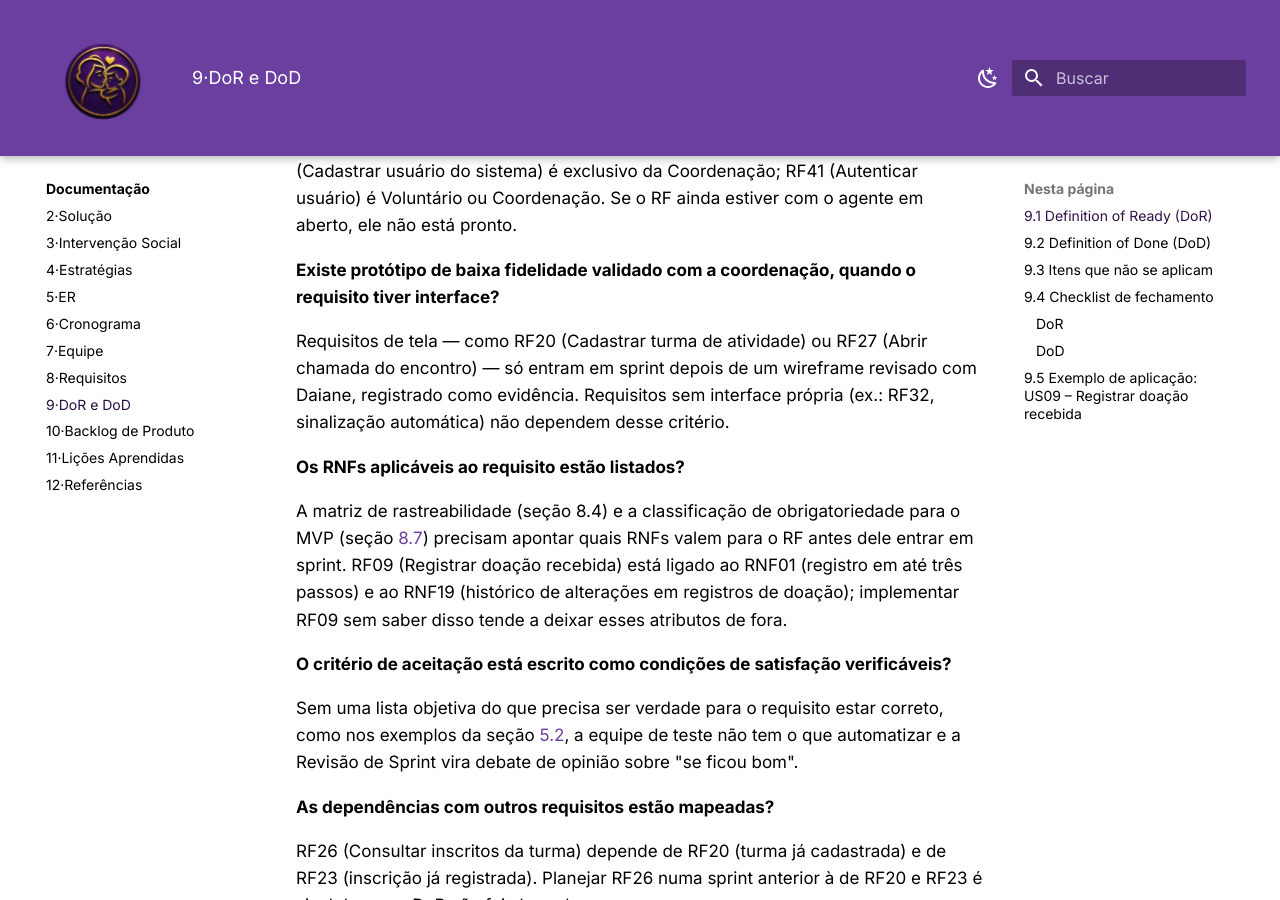
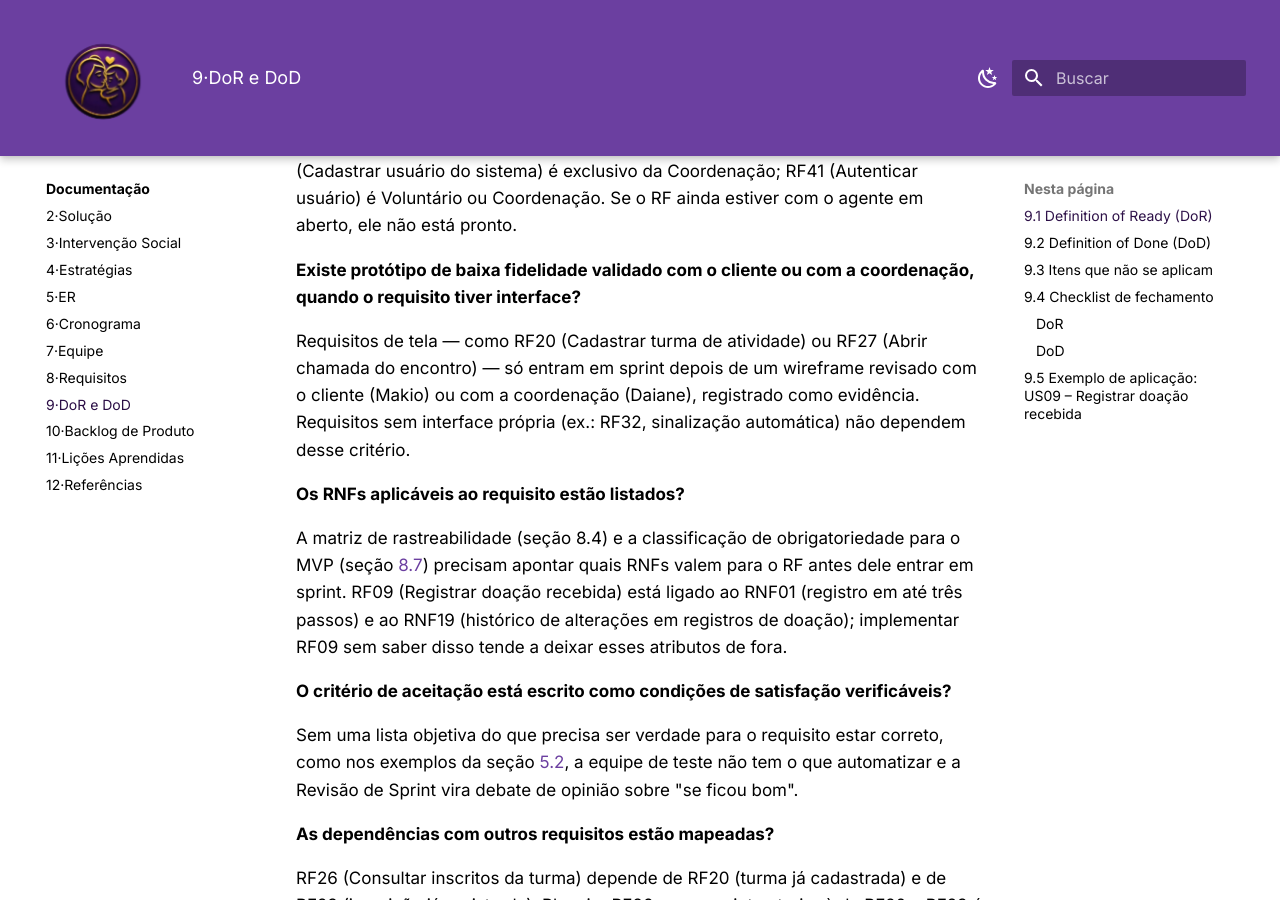
Before and after one commit to mdsreq-fga-unb/REQ-2026.2-T01-MaesGuerreiras, an MkDocs documentation site: the page built from docs/09-dor-dod/index.md, in a window 1280 px wide and 900 px high, scrolled down 1096 px. Built offline with MkDocs 1.6.1 and Material for MkDocs 9.7.7, drawn with Linux system fonts in a browser that asks for light colours; some of the changed text lies outside the part shown.

Commit message:
DoR: protótipo validado com o cliente ou com a coordenação

```diff
--- a/docs/09-dor-dod/index.md
+++ b/docs/09-dor-dod/index.md
@@ -33,12 +33,12 @@ Nenhum RF entra em sprint sem perfil de acesso confirmado na seção
 sistema) é exclusivo da Coordenação; RF41 (Autenticar usuário) é Voluntário ou Coordenação. Se o
 RF ainda estiver com o agente em aberto, ele não está pronto.
 
-**Existe protótipo de baixa fidelidade validado com a coordenação, quando o requisito tiver
-interface?**
+**Existe protótipo de baixa fidelidade validado com o cliente ou com a coordenação, quando o
+requisito tiver interface?**
 
 Requisitos de tela — como RF20 (Cadastrar turma de atividade) ou RF27 (Abrir chamada do
-encontro) — só entram em sprint depois de um wireframe revisado com Daiane, registrado como
-evidência. Requisitos sem interface própria (ex.: RF32, sinalização automática) não dependem
+encontro) — só entram em sprint depois de um wireframe revisado com o cliente (Makio) ou com a
+coordenação (Daiane), registrado como evidência. Requisitos sem interface própria (ex.: RF32, sinalização automática) não dependem
 desse critério.
 
 **Os RNFs aplicáveis ao requisito estão listados?**
@@ -172,7 +172,7 @@ seção 9.3).
 | ☐ | O requisito tem os dados mínimos (campos obrigatórios/opcionais) descritos? |
 | ☐ | As regras de negócio estão separadas do texto do RF e registradas na seção 10.6? |
 | ☐ | O perfil de acesso está definido na tabela de permissões (8.4)? |
-| ☐ | Existe protótipo validado com a coordenação (quando aplicável)? |
+| ☐ | Existe protótipo validado com o cliente ou com a coordenação (quando aplicável)? |
 | ☐ | Os RNFs aplicáveis estão listados? |
 | ☐ | O critério de aceitação está escrito como condições de satisfação verificáveis? |
 | ☐ | As dependências com outros RFs estão mapeadas? |
```
